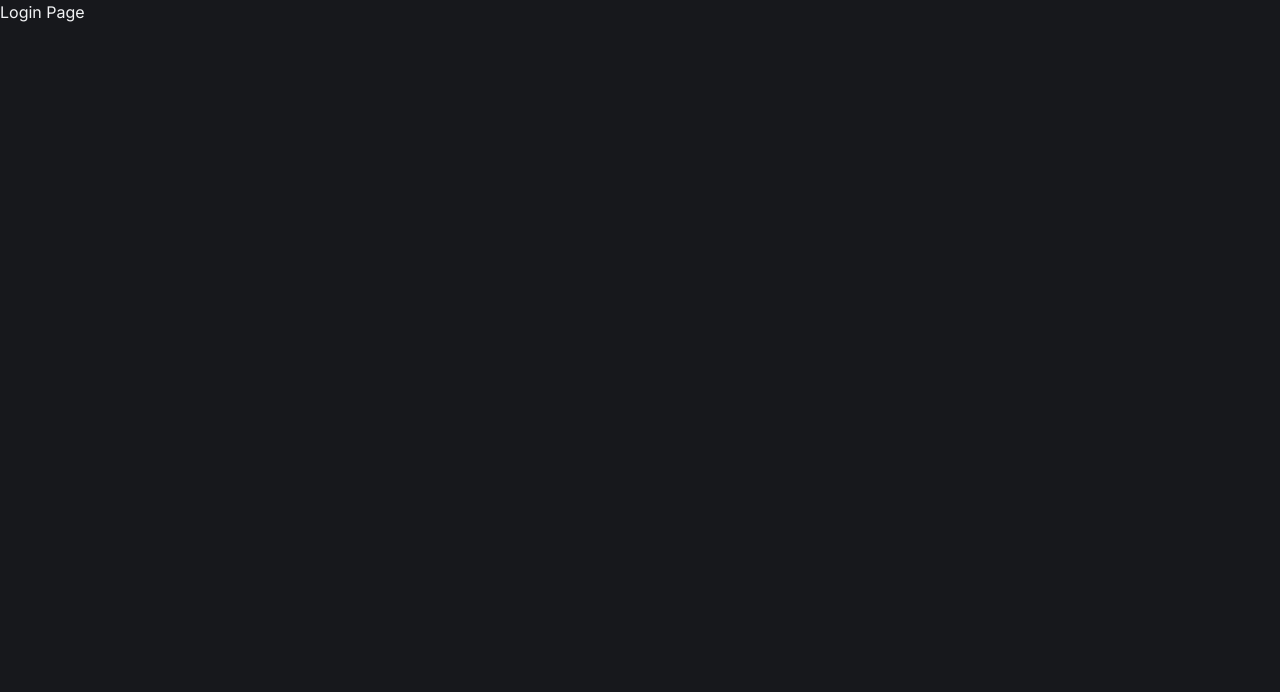
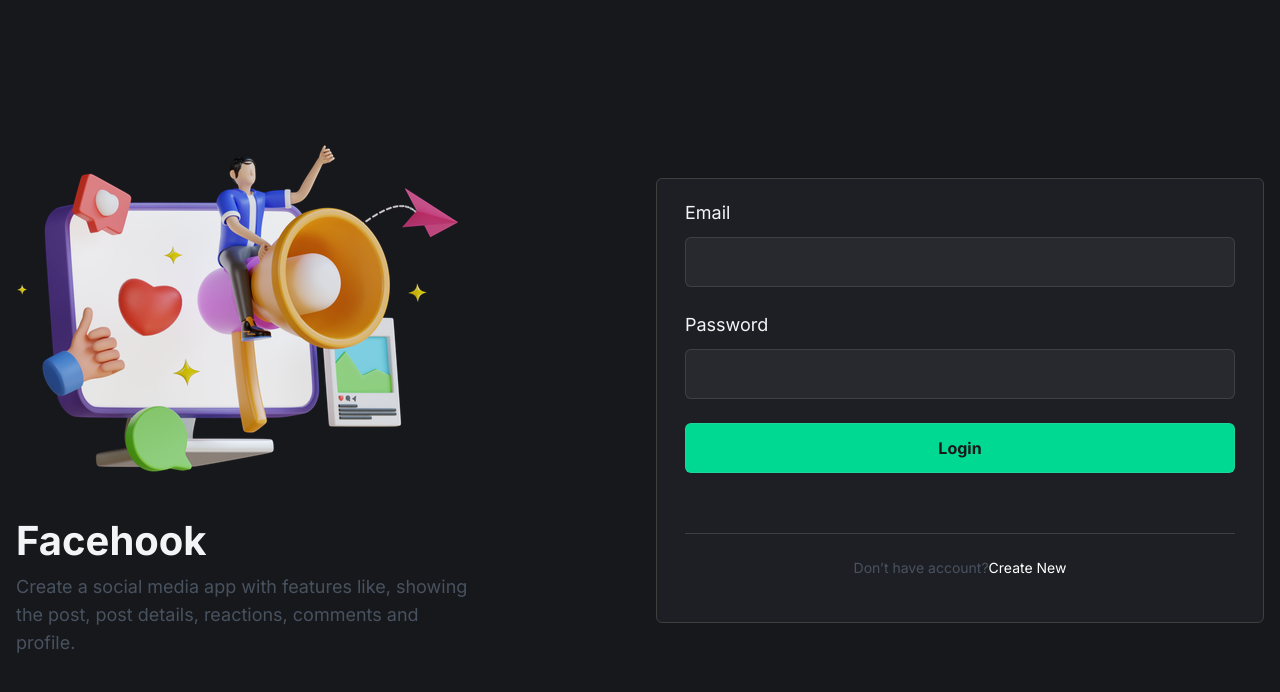
Before and after one commit to momin-riyadh/rnext-project-5, a React (Vite) app: page /login in a window 1280 px wide. Shown: the top 692 px of the page. Built offline with nearby package versions, Linux system fonts and the light colour scheme.

Commit message:
fix and deploy

```diff
--- a/package.json
+++ b/package.json
@@ -13,6 +13,7 @@
     "@tailwindcss/typography": "^0.5.10",
     "react": "^18.2.0",
     "react-dom": "^18.2.0",
+    "react-hook-form": "^7.51.0",
     "react-router-dom": "^6.22.3"
   },
   "devDependencies": {
--- /dev/null
+++ b/src/components/auth/LoginForm.jsx
@@ -0,0 +1,35 @@
+function LoginForm() {
+    return (
+        <form className="border-b border-[#3F3F3F] pb-10 lg:pb-[60px]">
+            {/*email*/}
+            <div className="form-control">
+                <label className="auth-label" htmlFor="email">Email</label>
+                <input
+                    className="auth-input"
+                    name="email"
+                    type="email"
+                    id="email"
+                />
+            </div>
+            {/*password */}
+            <div className="form-control">
+                <label className="auth-label" htmlFor="email">Password</label>
+                <input
+                    className="auth-input"
+                    name="password"
+                    type="password"
+                    id="password"
+                />
+            </div>
+            {/*Submit*/}
+            <button
+                className="auth-input bg-lwsGreen font-bold text-deepDark transition-all hover:opacity-90"
+                type="submit"
+            >
+                Login
+            </button>
+        </form>
+    );
+}
+
+export default LoginForm;
--- a/src/pages/LoginPage.jsx
+++ b/src/pages/LoginPage.jsx
@@ -1,8 +1,47 @@
-
+import AuthIllustration from "../assets/images/auth_illustration.png";
+import {Link} from "react-router-dom";
+import LoginForm from "../components/auth/LoginForm.jsx";
 
 function LoginPage() {
     return (
-        <div>Login Page</div>
+        <main
+            className="flex min-h-screen items-center justify-center bg-deepDark py-8"
+        >
+            <div className="max-w-[1368px] flex-1">
+                <div className="container grid items-center gap-8 lg:grid-cols-2">
+                    {/*illustration and title */}
+                    <div>
+                        <img
+                            className="mb-12 max-w-full max-lg:hidden"
+                            src={AuthIllustration}
+                            alt="auth_illustration"
+                        />
+                        <div>
+                            <h1 className="mb-3 text-4xl font-bold lg:text-[40px]">Facehook</h1>
+                            <p className="max-w-[452px] text-gray-600/95 lg:text-lg">
+                                Create a social media app with features like, showing the post,
+                                post details, reactions, comments and profile.
+                            </p>
+                        </div>
+                    </div>
+                    {/*illustration and title ends*/}
+                    {/*login form*/}
+                    <div className="card">
+                        <LoginForm/>
+                        <div className="py-4 lg:py-6">
+                            <p className="text-center text-xs text-gray-600/95 lg:text-sm">
+                                Don’t have account?
+                                <Link
+                                    className="text-white transition-all hover:text-lwsGreen hover:underline"
+                                    to="/register"
+                                >Create New</Link>
+                            </p>
+                        </div>
+                    </div>
+                    {/*login form ends*/}
+                </div>
+            </div>
+        </main>
     );
 }
 
```
Also changed, not shown: 1 other file (tests, documents, lock files or other folders).
